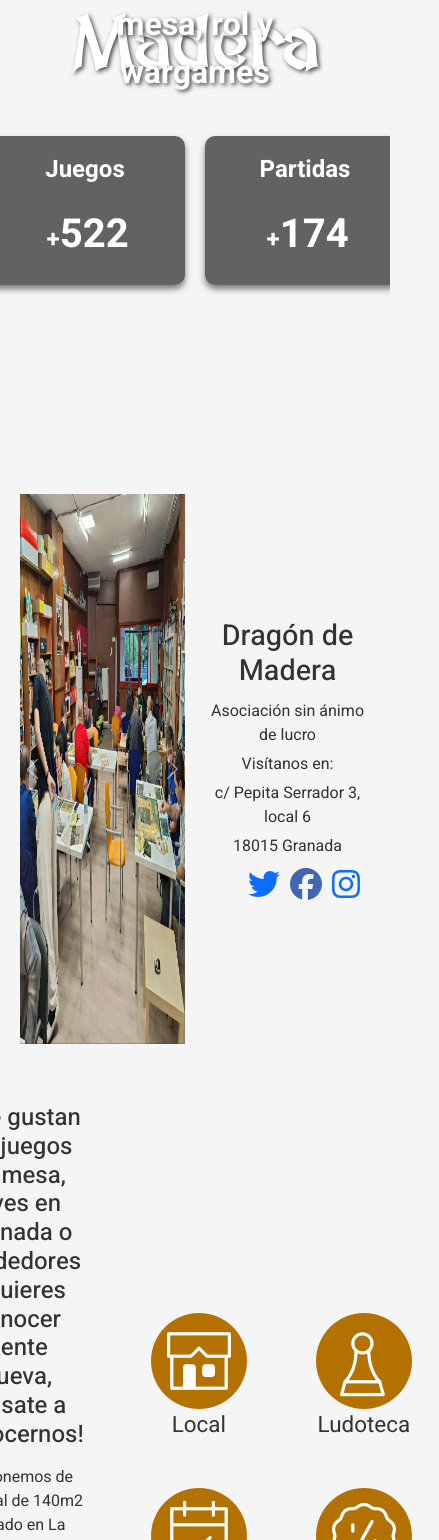
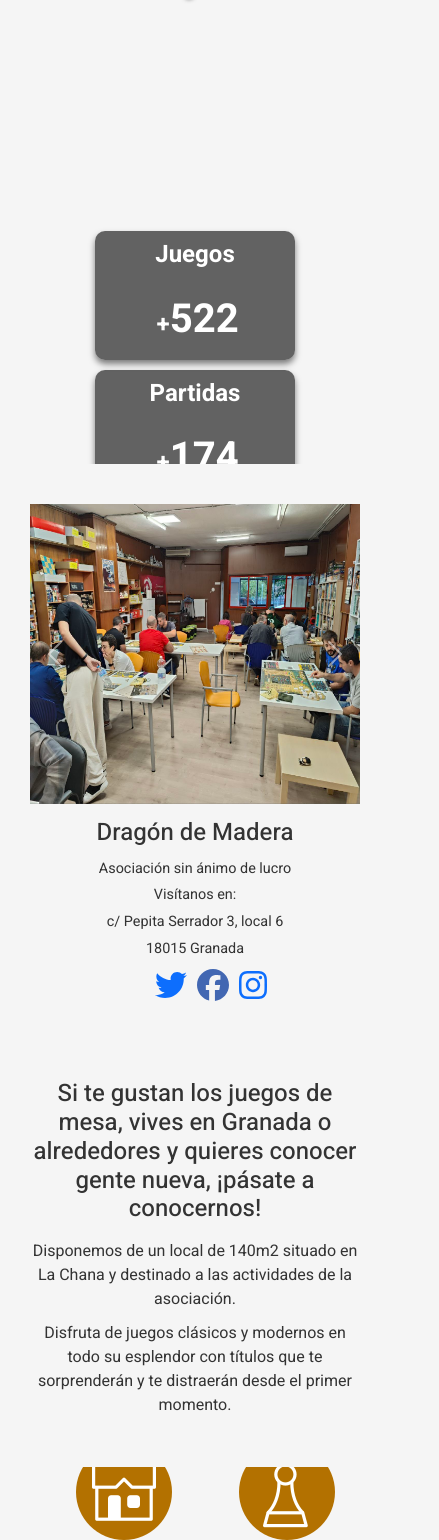
Before and after one commit to LuciaRol/web_aso, a React (Create React App) app: page / in a window 390 px wide. Shown: the part 460-2000 px from the top of the page, 439 px wide, since content can reach past the window. Built offline with nearby package versions, Linux system fonts and the light colour scheme; no server answers.

Commit message:
Primera aproximación media query del landing

```diff
--- a/src/styles/home.css
+++ b/src/styles/home.css
@@ -209,3 +209,78 @@ section {
   opacity: 1; /* Hace visible el texto */
   transform: translateY(100%); /* Se desliza hacia abajo desde fuera del contenedor */
 }
+
+/* MEDIA QUERY PANTALLAS MÓVILES */
+
+/* Media query para pantallas móviles */
+@media screen and (max-width: 48rem) { /* 768px a rem */
+  .home-container {
+    padding: 0.625rem; /* 10px */
+  }
+
+  .image-container::before {
+    font-size: 2.5rem; /* No cambia, ya está en rem */
+  }
+
+  .image-container::after {
+    font-size: 1.2rem; /* No cambia, ya está en rem */
+  }
+
+  .counter-section {
+    flex-direction: column; /* Apila los contadores verticalmente */
+    gap: 0.625rem; /* 10px */
+    top: 70%; /* Ajusta la posición, permanece igual */
+  }
+
+  .counter-box {
+    padding: 0.625rem; /* 10px */
+  }
+
+  .info-section {
+    grid-template-columns: 1fr; /* Una sola columna */
+    gap: 0.9375rem; /* 15px */
+  }
+
+  .carousel-info img {
+    height: 18.75rem; /* 300px */
+  }
+
+  .info-details h3 {
+    font-size: 1.5rem; /* No cambia */
+  }
+
+  .info-details p {
+    font-size: 0.9rem; /* No cambia */
+  }
+
+  .about-section {
+    grid-template-columns: 1fr; /* Una sola columna */
+    text-align: center;
+  }
+
+  .about-features {
+    display: grid;
+    grid-template-columns: repeat(2, 1fr); /* Dos columnas */
+    grid-template-rows: repeat(2, 1fr); /* Dos filas */
+    gap: 1rem; /* Espacio entre las celdas */
+    justify-content: center; /* Centra horizontalmente la cuadrícula */
+    align-items: center; /* Centra verticalmente la cuadrícula */
+    width: 100%; /* Asegura que ocupe el ancho disponible */
+  }
+
+  .about-features li {
+    display: flex; /* Centra el contenido de cada celda */
+    justify-content: center;
+    align-items: center;
+    border-radius: 0.5rem; /* Bordes redondeados */
+    width: 100%; /* Asegura que ocupe la celda */
+    height: 6.25rem; /* Altura fija */
+    text-align: center; /* Centrado de texto */
+  }
+
+
+
+  .hover-text {
+    font-size: 1rem; /* No cambia */
+  }
+}
```
